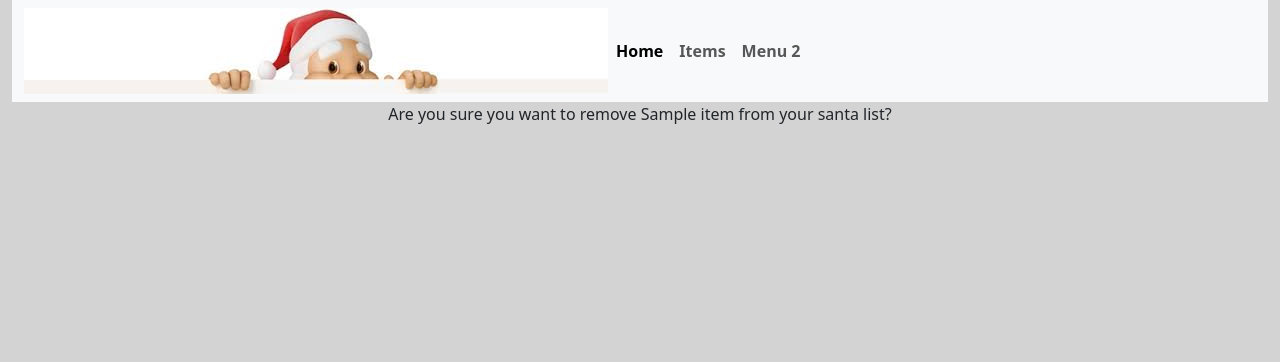
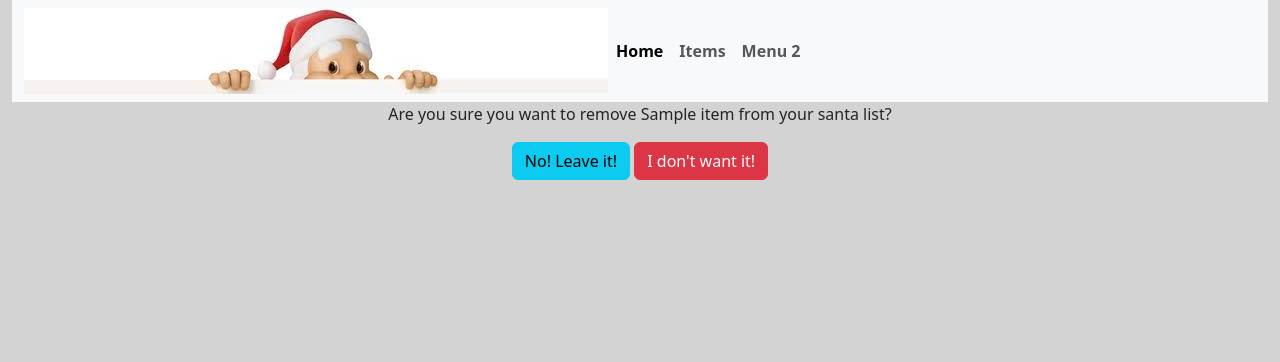
Before and after one commit to NoahjmHolt/santaGifts, a Django app: template santa_app/templates/santa_app/delete.html in a window 1280 px wide. Shown: the top 362 px of the page. Run offline with Django 4.2, Linux system fonts and the light colour scheme; the template is opened without the code that fills it: values that come from a table or form of the project are taken from there, others are empty; tables that the repository leaves empty hold one stand-in row (values such as "Sample post"); some libraries are stand-ins or nearby versions.

Commit message:
All working
All done with this sprint of the journey

Learned about implementation of CRUD that helped give better understanding of topics discussed in classes

```diff
--- a/santa_app/templates/santa_app/delete.html
+++ b/santa_app/templates/santa_app/delete.html
@@ -5,6 +5,15 @@
 <!-- Replace block content in base_template.html -->
 {% block content %}
 
-    <p>Are you sure you want to remove {{item}} from your santa list?</p>
+    <p>Are you sure you want to remove {{item.title}} from your santa list?</p>
+
+    <form action="{% url 'delete_item' item.id %}" method="POST">
+
+        {% csrf_token %}
+
+        <a class="btn-info btn" href="{% url 'items' %}">No! Leave it!</a>
+        <input type="submit" name="Confirm" class="btn-danger btn"  value="I don't want it!">
+
+    </form>
 
 {% endblock %}
--- a/santa_app/templates/santa_app/item_list.html
+++ b/santa_app/templates/santa_app/item_list.html
@@ -32,7 +32,7 @@
                     <td>{{item.price}}</td>
                     <td>{{item.website_found}}</td>
                     <td><a class="btn btn-small btn-info btn-block" href="{% url 'update_item' item.id %}">Update</a></td>
-                    <td><a class="btn btn-small btn-danger btn-block">Remove</a></td>
+                    <td><a class="btn btn-small btn-danger btn-block" href="{% url 'delete_item' item.id %}">Remove</a></td>
                 </tr>
             {% endfor %}
         </tbody>
--- a/santa_app/urls.py
+++ b/santa_app/urls.py
@@ -13,8 +13,8 @@ urlpatterns = [
     path('item/<int:pk>', views.ItemDetailView.as_view(), name='item-details'),
 
     #forms
-    #path('item/<int:item_id>/create_item/', views.CreateItem, name='create_item'),
     path('create_item/', views.CreateItem, name='create_item'),
     path('update_item/<int:pk>', views.UpdateItem, name='update_item'),
+    path('delete_item/<int:pk>', views.DeleteItem, name='delete_item'),
 
 ]
```
Also changed, not shown: santa_app/views.py (+12 -0 lines).
